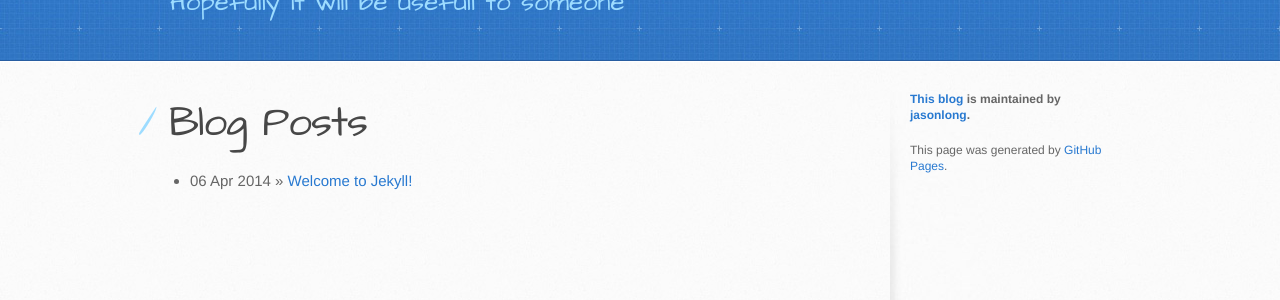
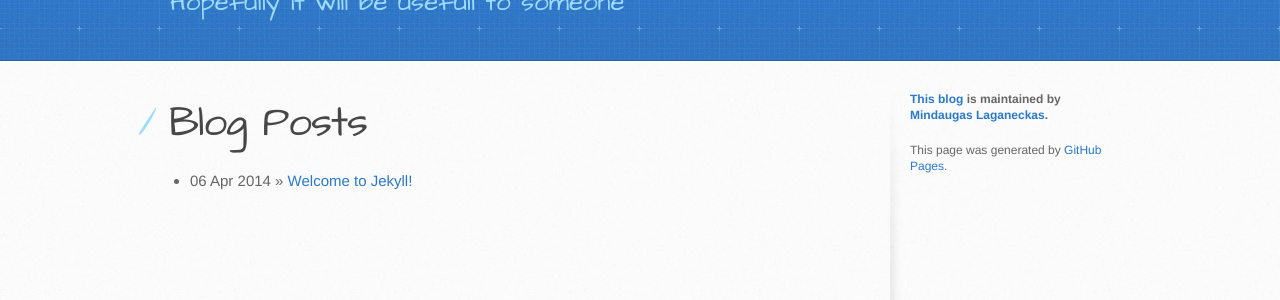
Before and after one commit to MindaugasLaganeckas/mindaugaslaganeckas.github.io, a Jekyll site: the page built from index.html, in a window 1280 px wide. Shown: the part 212-512 px from the top of the page. Built offline with Jekyll 4.4.1, drawn with Linux system fonts in a browser that asks for light colours.

Commit message:
Update author name

```diff
--- a/_layouts/default.html
+++ b/_layouts/default.html
@@ -43,7 +43,7 @@
             .tar.gz file
           </a-->
 
-          <p class="repo-owner"><a href="https://mindaugaslaganeckas.github.io/">This blog</a> is maintained by <a href="https://github.com/MindaugasLaganeckas">jasonlong</a>.</p>
+          <p class="repo-owner"><a href="https://mindaugaslaganeckas.github.io/">This blog</a> is maintained by <a href="https://github.com/MindaugasLaganeckas">Mindaugas Laganeckas</a>.</p>
 
           <p>This page was generated by <a href="https://pages.github.com">GitHub Pages</a>.</p>
         </aside>
```
